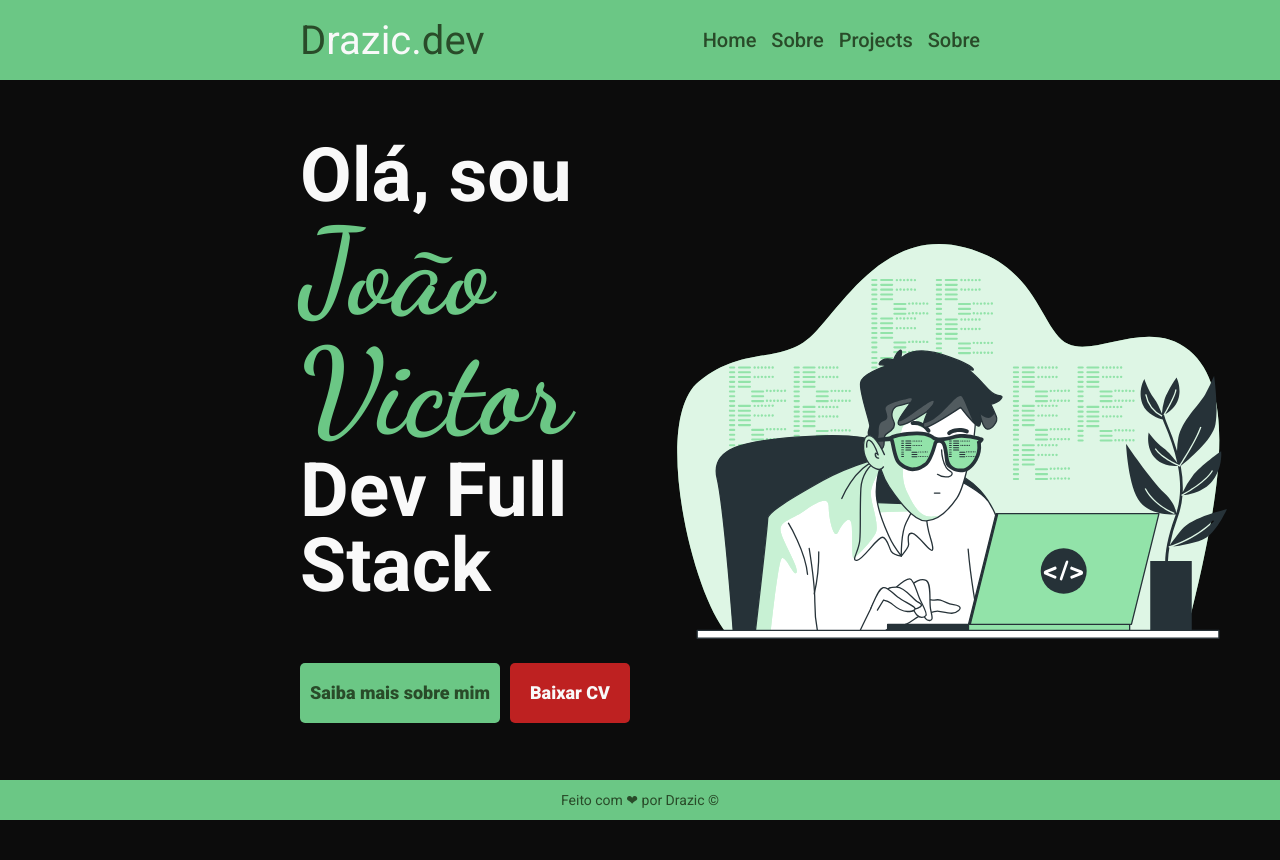
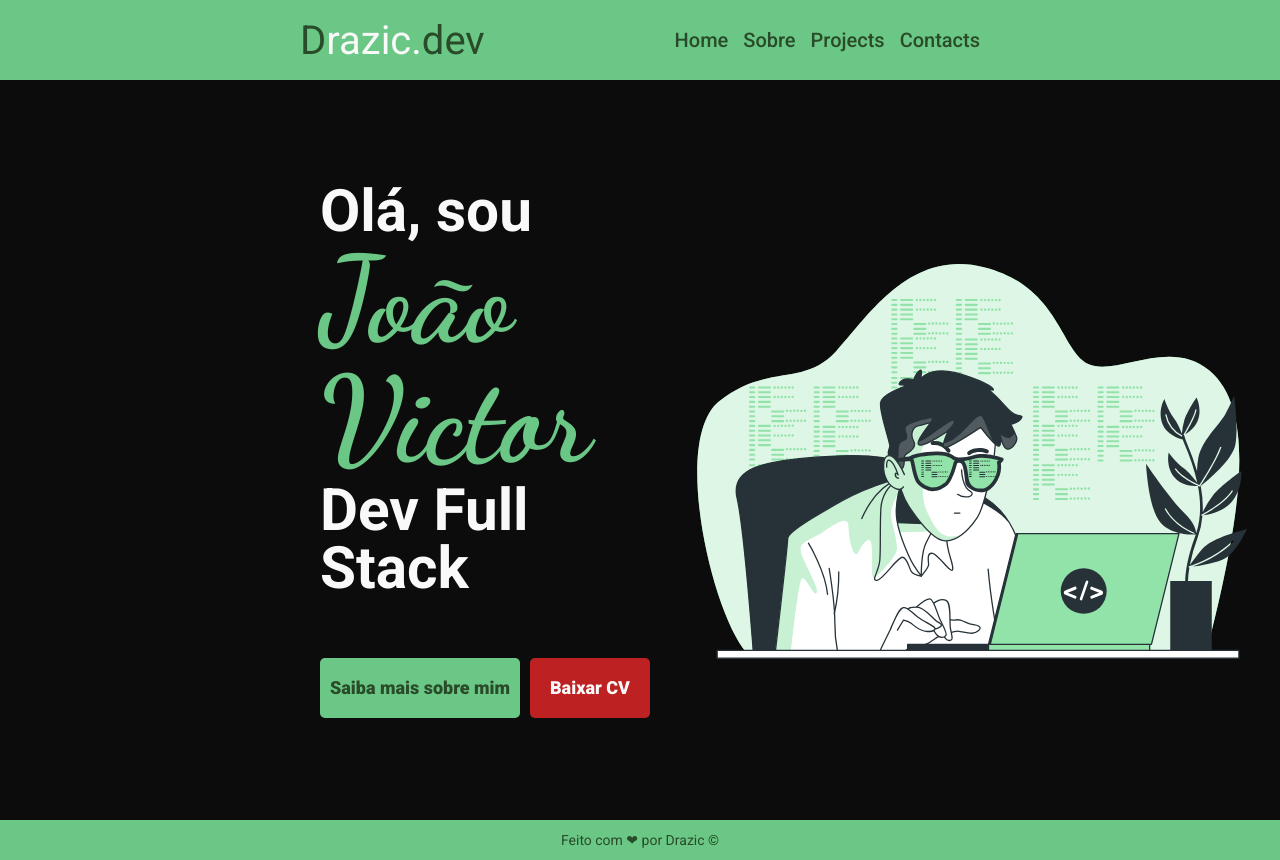
Before and after one commit to astracoder/portfolio-vite, a React (Vite) app: page / in a window 1280 px wide. Before the commit the page ends 820 px from the top, so only its background shows below. Built offline with nearby package versions, Linux system fonts and the light colour scheme.

Commit message:
Almost finalizing the pages/components structure

```diff
--- a/src/components/Content/Content.jsx
+++ b/src/components/Container/Container.jsx
@@ -1,7 +1,7 @@
 import styles from './Container.module.css';
 
 // eslint-disable-next-line react/prop-types
-const Content = ({ children }) => {
+const Container = ({ children }) => {
     return (
         <section className={styles.container}>
             { children }
@@ -9,4 +9,4 @@ const Content = ({ children }) => {
     )
 }
 
-export default Content;
+export default Container;
--- /dev/null
+++ b/src/components/Container/Container.module.css
@@ -0,0 +1,10 @@
+.container {
+    width: 100%;
+    min-height: 86.8vh;
+
+    display: flex;
+    justify-content: center;
+    align-items: center;
+
+    padding: 2rem;
+}
--- a/src/components/Content/Container.module.css
+++ /dev/null
@@ -1,4 +0,0 @@
-.container {
-    width: 100%;
-    min-height: 90vh;
-}
--- a/src/components/Header/Header.jsx
+++ b/src/components/Header/Header.jsx
@@ -10,7 +10,7 @@ const Header = () => {
                 <Link to="/">Home</Link>
                 <Link to="/about">Sobre</Link>
                 <Link to="/projects">Projects</Link>
-                <Link to="/contacts">Sobre</Link>
+                <Link to="/contacts">Contacts</Link>
             </nav>
         </header>
     )
--- a/src/pages/About/index.jsx
+++ b/src/pages/About/index.jsx
@@ -1,11 +1,14 @@
 import Header from '../../components/Header/Header';
 import Footer from '../../components/Footer/Footer';
+import Container from '../../components/Container/Container'
 
 function About() {
     return (
         <>
             <Header />
-            <h1>About</h1>
+            <Container>
+                <h1>About</h1>
+            </Container>
             <Footer />
         </>
     );
--- a/src/pages/Contacts/index.jsx
+++ b/src/pages/Contacts/index.jsx
@@ -1,11 +1,14 @@
 import Header from '../../components/Header/Header';
 import Footer from '../../components/Footer/Footer';
+import Container from '../../components/Container/Container';
 
 const Contacts = () => {
     return(
         <>
         <Header />
-            <h1>Contacts</h1>
+            <Container>
+                <h1>Contacts</h1>
+            </Container>
         <Footer />
         </>
     )
--- a/src/pages/Home/Home.module.css
+++ b/src/pages/Home/Home.module.css
@@ -1,4 +1,4 @@
-.container {
+.home {
     width: 100%;
     min-height: 87.5vh;
     padding: 0rem 30rem;
@@ -8,7 +8,7 @@
     align-items: center;
 }
 
-.container__text {
+.home__text {
     font-size: 5rem;
     line-height: 1;
 }
@@ -19,7 +19,7 @@
     font-family: "Dancing Script", cursive;
 }
 
-.container__button {
+.home__button {
     display: flex;
     gap: 1rem;
 }
@@ -58,6 +58,6 @@
     background: var(--red-200);
 }
 
-.container__figure img {
+.home__figure img {
     height: 65rem;
 }
--- a/src/pages/Home/index.jsx
+++ b/src/pages/Home/index.jsx
@@ -4,25 +4,28 @@ import styles from '../../pages/Home/Home.module.css';
 
 import Header from "../../components/Header/Header";
 import Footer from "../../components/Footer/Footer";
+import Container from '../../components/Container/Container';
 
 const Home = () => {
     return (
         <>
             <Header />
-            <section className={styles.container}>
-            <div className={styles.container__text}>
+            <Container>
+                <section className={styles.home}>
+                <div className={styles.home__text}>
                     <h1>Olá, sou</h1>
                     <h1 className={styles.text__name}>João Victor</h1>
                     <h1>Dev Full Stack</h1>
-                <div className={styles.container__button}>
+                    <div className={styles.home__button}>
                     <Link to="/about" className={styles.button__cta}>Saiba mais sobre mim</Link>
                     <button className={styles.button__cv}>Baixar CV</button>
                     </div>
                 </div>
-            <div className={styles.container__figure}>
+                <div className={styles.home__figure}>
                     <img className={styles.img__home} src="/coding.svg" alt="Imagem da Home" />
                 </div>
                 </section>
+            </Container>
             <Footer />
         </>
     )
--- a/src/pages/Projects/index.jsx
+++ b/src/pages/Projects/index.jsx
@@ -1,11 +1,14 @@
 import Header from '../../components/Header/Header';
 import Footer from '../../components/Footer/Footer';
+import Container from '../../components/Container/Container';
 
 const Projects = () => {
     return(
         <>
             <Header />
-            <h1>Projects</h1>
+                <Container>
+                    <h1>Projects</h1>
+                </Container>
             <Footer />
         </>
     )
```
Lines whose indentation alone changed are shown as unchanged.
